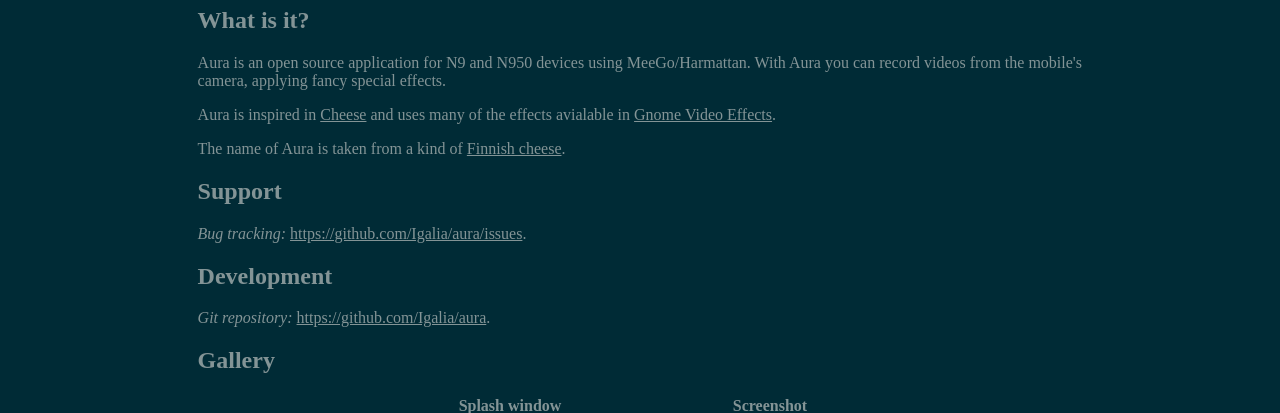
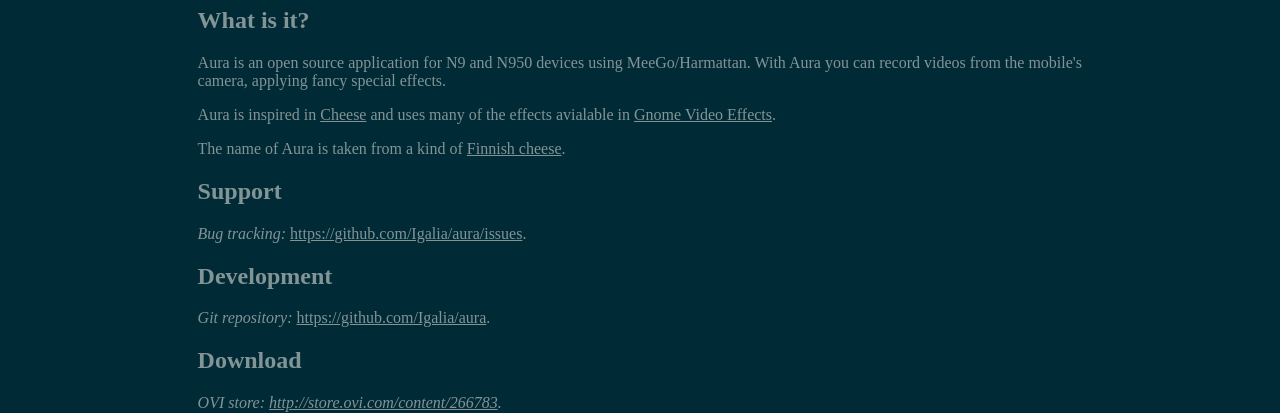
Before and after one commit to Igalia/aura, a plain HTML site: page index.html in a window 1280 px wide. Shown: the part 73-486 px from the top of the page. Drawn offline with Linux system fonts and the light colour scheme.

Commit message:
add ovi store url

```diff
--- a/index.html
+++ b/index.html
@@ -34,6 +34,11 @@ href="https://live.gnome.org/GnomeVideoEffects">Gnome Video Effects</a>.</p>
 <p><em>Git repository:</em>
   <a href="https://github.com/Igalia/aura">https://github.com/Igalia/aura</a>.</p>
 
+<h2>Download</h2>
+
+<p><em>OVI store:</emp>
+  <a href="http://store.ovi.com/content/266783">http://store.ovi.com/content/266783</a>.</p>
+
 <h2>Gallery</h2>
 
 <table class="gallery">
```
